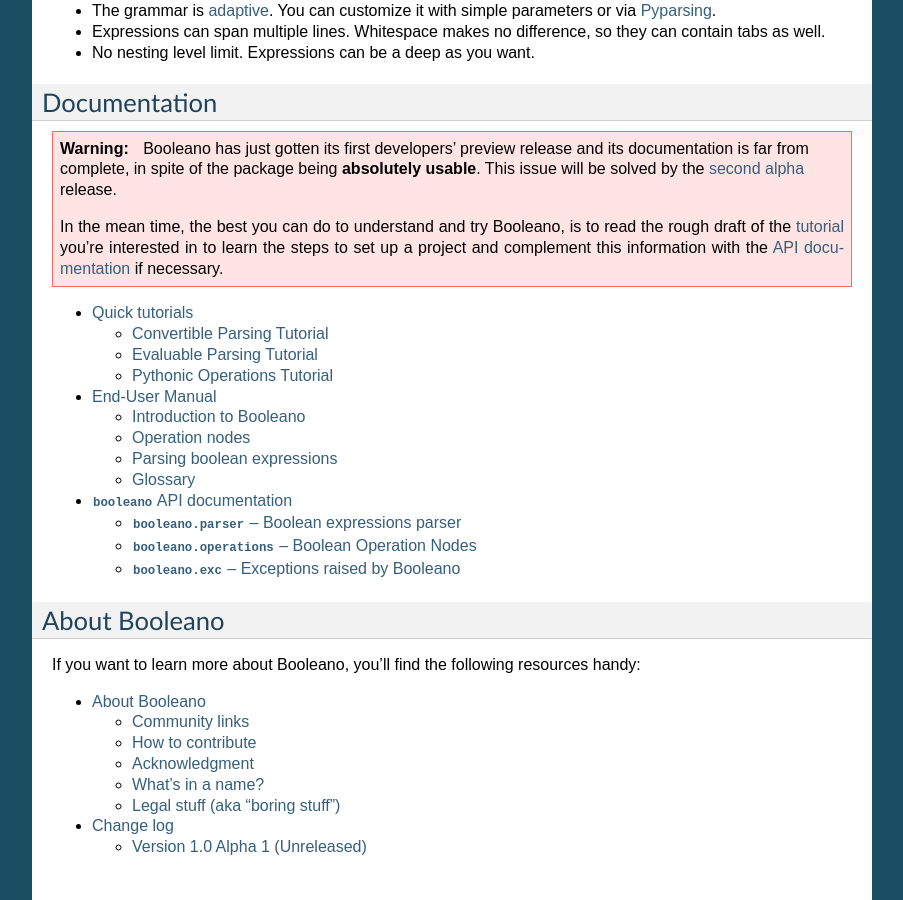
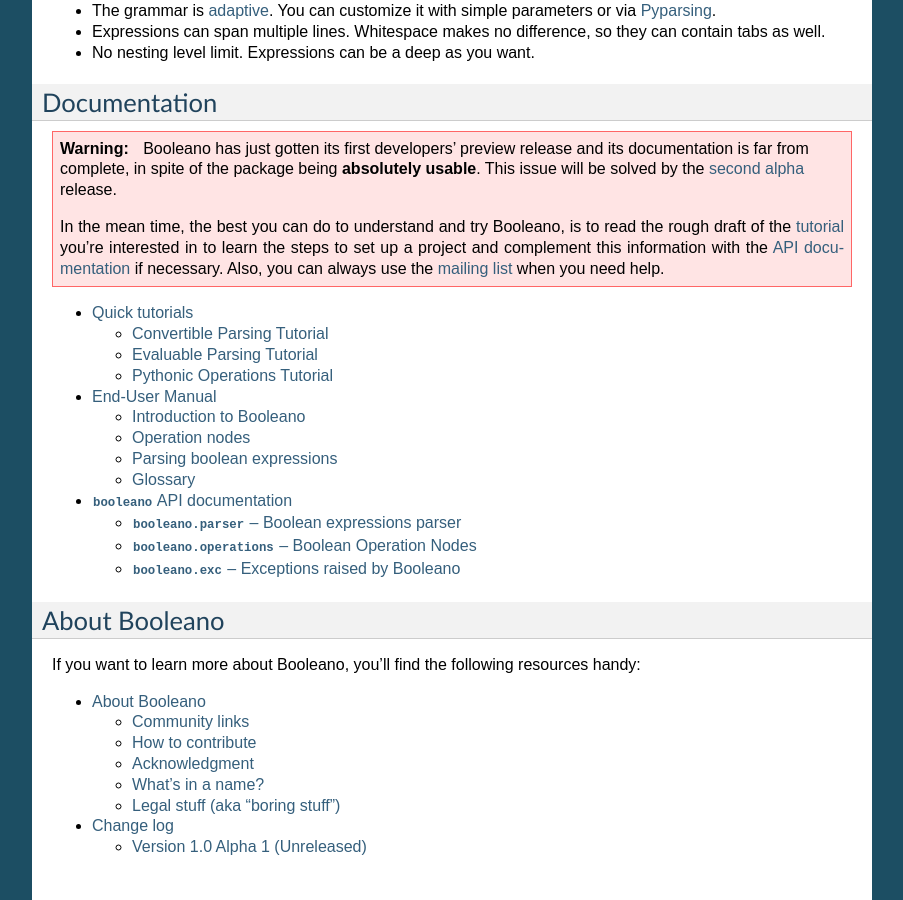
Before and after one commit to aipub/booleano, a Sphinx documentation site: the page built from docs/source/index.rst, in a window 1280 px wide and 900 px high, scrolled down 2488 px. Shown: the whole window, without its empty margins (198-1101 px from the left). Built offline with Sphinx 7.4.7, drawn with Linux system fonts in a browser that asks for light colours.

Commit message:
Added a link to the mailing list in the warning about the incompleteness of the docs.

```diff
--- a/docs/source/index.rst
+++ b/docs/source/index.rst
@@ -178,6 +178,8 @@
     to read the rough draft of the :doc:`tutorial </tutorials/index>` you're
     interested in to learn the steps to set up a project and complement this
     information with the :doc:`API documentation </api/index>` if necessary.
+    Also, you can always use the `mailing list
+    <http://groups.google.com/group/booleano>`_ when you need help.
 
 
 .. toctree::
```
